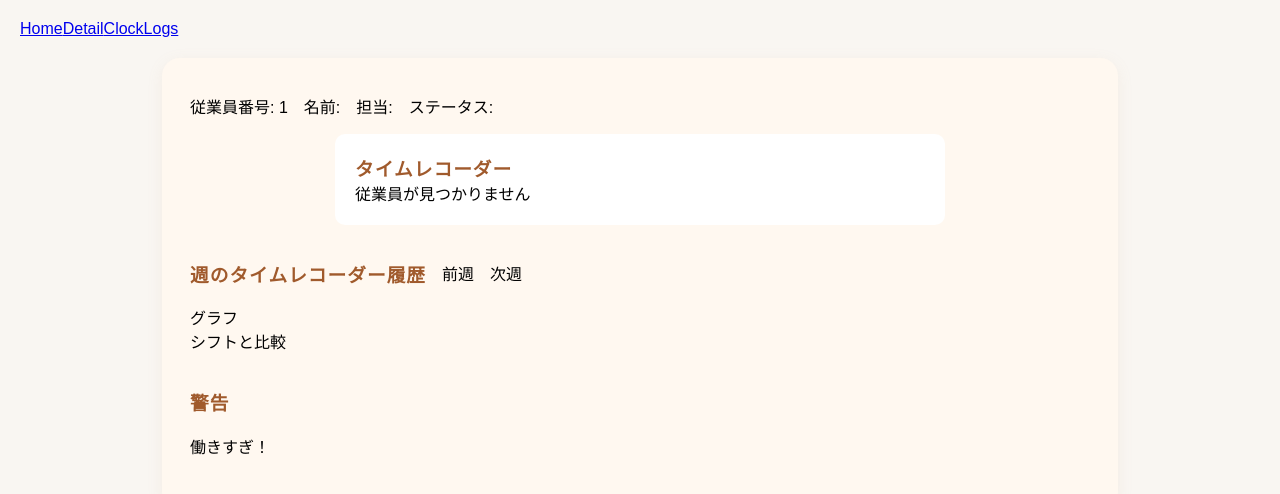
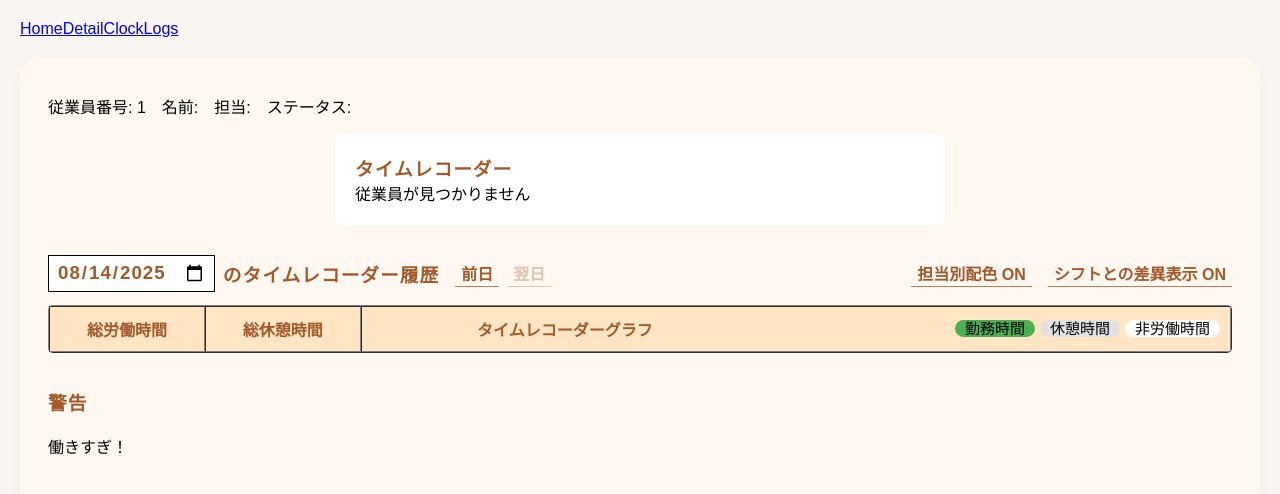
Before and after one commit to megumi-seki/brush-up-challenge, a React (Vite) app: page /detail/1/1 in a window 1280 px wide. Shown: the top 494 px of the page. Built offline with nearby package versions, Linux system fonts and the light colour scheme.

Commit message:
feature:show graph on detail page

```diff
--- /dev/null
+++ b/src/components/ClockLogTable.tsx
@@ -0,0 +1,116 @@
+import { useNavigate } from "react-router-dom";
+import type { GroupedTimeRecorderType } from "../types";
+import getEmpNameById from "../hooks/getEmpNameById";
+import getDiffsTitleFromMillis from "../hooks/getDiffsTitleFromMillis";
+import formatTimeFromMillis from "../hooks/formatTimeFromMillis";
+import Graph from "./Graph";
+import getMatchedShift from "../hooks/getMatchedShift";
+import GraphTimeLine from "./GraphTimeLine";
+import RoleColorExplanation from "./RoleColorExplanation";
+
+type ClockLogTableProps = {
+  groupedRecords: GroupedTimeRecorderType[];
+  selectedDateString: string;
+  showRoleWithColor: boolean;
+  showDiffs: boolean;
+  withName: boolean;
+};
+
+const ClockLogTable = ({
+  groupedRecords,
+  selectedDateString,
+  showRoleWithColor,
+  showDiffs,
+  withName,
+}: ClockLogTableProps) => {
+  const navigate = useNavigate();
+  const today = new Date();
+  const formattedToday = new Date(today).toISOString().split("T")[0];
+  const workDurationDifferenceTitle = (record: GroupedTimeRecorderType) =>
+    getDiffsTitleFromMillis({
+      emp_id: record.emp_id,
+      recordDurationMillis: record.work_duration_millis,
+      key: "work_duration_millis",
+      selectedDateString: selectedDateString,
+    });
+  const breakDurationDifferenceTitle = (record: GroupedTimeRecorderType) =>
+    getDiffsTitleFromMillis({
+      emp_id: record.emp_id,
+      recordDurationMillis: record.break_duration_millis,
+      key: "break_duration_millis",
+      selectedDateString: selectedDateString,
+    });
+
+  return (
+    <table border={1}>
+      <thead>
+        <tr>
+          {withName && <th className="logs-th">名前</th>}
+          <th className="logs-th">総労働時間</th>
+          <th className="logs-th">総休憩時間</th>
+          <th className="logs-th">
+            <div className="grid grid-cols-2">
+              <span>タイムレコーダーグラフ</span>
+              <RoleColorExplanation showRoleWithColor={showRoleWithColor} />
+            </div>
+          </th>
+        </tr>
+      </thead>
+      <tbody>
+        {groupedRecords.map((record) => (
+          <tr key={record.emp_id}>
+            {withName && (
+              <td
+                className="with-hover"
+                onClick={() =>
+                  navigate(`/detail/${record.emp_id}/${formattedToday}`)
+                }
+              >
+                {getEmpNameById(record.emp_id)}
+              </td>
+            )}
+            <td
+              title={
+                showDiffs ? workDurationDifferenceTitle(record) : undefined
+              }
+              className={
+                showDiffs && workDurationDifferenceTitle(record) ? "diff" : ""
+              }
+            >
+              {formatTimeFromMillis(record.work_duration_millis)}
+            </td>
+            <td
+              title={
+                showDiffs ? breakDurationDifferenceTitle(record) : undefined
+              }
+              className={
+                showDiffs && breakDurationDifferenceTitle(record) ? "diff" : ""
+              }
+            >
+              {formatTimeFromMillis(record.break_duration_millis)}
+            </td>
+            <td className="px-small">
+              <div className="graph-wrapper">
+                <Graph
+                  record={record}
+                  matchedShift={getMatchedShift({
+                    selectedDateString: selectedDateString,
+                    emp_id: record.emp_id,
+                  })}
+                  showRoleWithColor={showRoleWithColor}
+                  showDiffs={showDiffs}
+                />
+                <GraphTimeLine
+                  record={record}
+                  showRoleWithColor={showRoleWithColor}
+                />
+              </div>
+            </td>
+          </tr>
+        ))}
+      </tbody>
+    </table>
+  );
+};
+
+export default ClockLogTable;
--- a/src/components/ClockLogTableBody.tsx
+++ /dev/null
@@ -1,92 +0,0 @@
-import { useNavigate } from "react-router-dom";
-import type { GroupedTimeRecorderType } from "../types";
-import getEmpNameById from "../hooks/getEmpNameById";
-import getDiffsTitleFromMillis from "../hooks/getDiffsTitleFromMillis";
-import formatTimeFromMillis from "../hooks/formatTimeFromMillis";
-import Graph from "./Graph";
-import getMatchedShift from "../hooks/getMatchedShift";
-import GraphTimeLine from "./GraphTimeLine";
-
-type ClockLogTableBodyProps = {
-  groupedRecords: GroupedTimeRecorderType[];
-  selectedDateString: string;
-  showRoleWithColor: boolean;
-  showDiffs: boolean;
-};
-
-const ClockLogTableBody = ({
-  groupedRecords,
-  selectedDateString,
-  showRoleWithColor,
-  showDiffs,
-}: ClockLogTableBodyProps) => {
-  const navigate = useNavigate();
-  const today = new Date();
-  const formattedToday = new Date(today).toISOString().split("T")[0];
-  const workDurationDifferenceTitle = (record: GroupedTimeRecorderType) =>
-    getDiffsTitleFromMillis({
-      emp_id: record.emp_id,
-      recordDurationMillis: record.work_duration_millis,
-      key: "work_duration_millis",
-      selectedDateString: selectedDateString,
-    });
-  const breakDurationDifferenceTitle = (record: GroupedTimeRecorderType) =>
-    getDiffsTitleFromMillis({
-      emp_id: record.emp_id,
-      recordDurationMillis: record.break_duration_millis,
-      key: "break_duration_millis",
-      selectedDateString: selectedDateString,
-    });
-
-  return (
-    <tbody>
-      {groupedRecords.map((record) => (
-        <tr key={record.emp_id}>
-          <td
-            className="with-hover"
-            onClick={() =>
-              navigate(`/detail/${record.emp_id}/${formattedToday}`)
-            }
-          >
-            {getEmpNameById(record.emp_id)}
-          </td>
-          <td
-            title={showDiffs ? workDurationDifferenceTitle(record) : undefined}
-            className={
-              showDiffs && workDurationDifferenceTitle(record) ? "diff" : ""
-            }
-          >
-            {formatTimeFromMillis(record.work_duration_millis)}
-          </td>
-          <td
-            title={showDiffs ? breakDurationDifferenceTitle(record) : undefined}
-            className={
-              showDiffs && breakDurationDifferenceTitle(record) ? "diff" : ""
-            }
-          >
-            {formatTimeFromMillis(record.break_duration_millis)}
-          </td>
-          <td className="px-small">
-            <div className="graph-wrapper">
-              <Graph
-                record={record}
-                matchedShift={getMatchedShift({
-                  selectedDateString: selectedDateString,
-                  emp_id: record.emp_id,
-                })}
-                showRoleWithColor={showRoleWithColor}
-                showDiffs={showDiffs}
-              />
-              <GraphTimeLine
-                record={record}
-                showRoleWithColor={showRoleWithColor}
-              />
-            </div>
-          </td>
-        </tr>
-      ))}
-    </tbody>
-  );
-};
-
-export default ClockLogTableBody;
--- a/src/pages/ClockLogs.tsx
+++ b/src/pages/ClockLogs.tsx
@@ -2,12 +2,10 @@ import { useNavigate } from "react-router-dom";
 import getRecordsByDate from "../hooks/getRecordsByDate";
 import groupRecordsById from "../hooks/groupRecordsById";
 import { useState } from "react";
-import RoleColorExplanation from "../components/RoleColorExplanation";
 import ClockLogTableTitle from "../components/ClockLogTableTitle";
-import ClockLogTableBody from "../components/ClockLogTableBody";
+import ClockLogTable from "../components/ClockLogTable";
 
 const ClockLogs = () => {
-  const today = new Date();
   const navigate = useNavigate();
   // 別ブランチ feature-detail-page TODO: 個人ページ: タイムレコーダー→〇日のタイムレコーダー履歴（文字 メモも表示）＋ グラフ
   //                                           →シフトとの差異　（優先度高）
@@ -17,6 +15,7 @@ const ClockLogs = () => {
   // 別ブランチ  TODO: clocklogspage　表示順のソート（優先度低）
 
   // 別ブランチ　TODO: そう休憩時間と総労働時間、再表示オフでも表示されるから直す（優先度中） ✓
+  const today = new Date();
   const [showRoleWithColor, setShowRoleWithColor] = useState(false);
   const [showDiffs, setShowDiffs] = useState(false);
   const [selectedDateString, setSelectedDateString] = useState(
@@ -38,27 +37,13 @@ const ClockLogs = () => {
         showDiffs={showDiffs}
         setShowDiffs={setShowDiffs}
       />
-      <table border={1}>
-        <thead>
-          <tr>
-            <th className="logs-th">名前</th>
-            <th className="logs-th">総労働時間</th>
-            <th className="logs-th">総休憩時間</th>
-            <th className="logs-th">
-              <div className="grid grid-cols-2">
-                <span>タイムレコーダーグラフ</span>
-                <RoleColorExplanation showRoleWithColor={showRoleWithColor} />
-              </div>
-            </th>
-          </tr>
-        </thead>
-        <ClockLogTableBody
-          groupedRecords={groupedRecords}
-          selectedDateString={selectedDateString}
-          showRoleWithColor={showRoleWithColor}
-          showDiffs={showDiffs}
-        />
-      </table>
+      <ClockLogTable
+        groupedRecords={groupedRecords}
+        selectedDateString={selectedDateString}
+        showRoleWithColor={showRoleWithColor}
+        showDiffs={showDiffs}
+        withName={true}
+      />
       <button className="btn ml-auto" onClick={() => navigate("/")}>
         ホーム画面に戻る
       </button>
--- a/src/pages/Detail.tsx
+++ b/src/pages/Detail.tsx
@@ -2,6 +2,10 @@ import { useEffect, useState } from "react";
 import { useParams } from "react-router-dom";
 import TimeRecorderForm from "../components/TimeRecorderForm";
 import type { Employee } from "../types";
+import ClockLogTableTitle from "../components/ClockLogTableTitle";
+import ClockLogTable from "../components/ClockLogTable";
+import getRecordsByDate from "../hooks/getRecordsByDate";
+import groupRecordsById from "../hooks/groupRecordsById";
 
 const Detail = () => {
   const { empId, weekStart, compare } = useParams();
@@ -20,8 +24,25 @@ const Detail = () => {
     }
   }, [empId]);
 
+  const today = new Date();
+  const [showRoleWithColor, setShowRoleWithColor] = useState(false);
+  const [showDiffs, setShowDiffs] = useState(false);
+  const [selectedDateString, setSelectedDateString] = useState(
+    today.toISOString().split("T")[0]
+  );
+
+  const recordsOfSelectedDate = getRecordsByDate({
+    datetimeString: selectedDateString,
+    key: "time_records",
+  });
+  const filteredRecords = recordsOfSelectedDate.filter(
+    (record) => record.emp_id === empId
+  );
+  const groupedRecord = groupRecordsById(filteredRecords);
+  console.log(groupedRecord);
+
   const pageContent = (
-    <div className="container">
+    <div className="container-large">
       <div className="flex gap-medium">
         <span>従業員番号: {empId}</span>
         <span>名前: {employeee?.name}</span>
@@ -33,13 +54,21 @@ const Detail = () => {
         <TimeRecorderForm empId={empId} />
       </div>
       <div>
-        <div className="flex gap-medium align-center">
-          <h3>週のタイムレコーダー履歴</h3>
-          <span>前週</span>
-          <span>次週</span>
-        </div>
-        <div>グラフ</div>
-        <div>シフトと比較</div>
+        <ClockLogTableTitle
+          selectedDateString={selectedDateString}
+          setSelectedDateString={setSelectedDateString}
+          showRoleWithColor={showRoleWithColor}
+          setShowRoleWithColor={setShowRoleWithColor}
+          showDiffs={showDiffs}
+          setShowDiffs={setShowDiffs}
+        />
+        <ClockLogTable
+          groupedRecords={groupedRecord}
+          selectedDateString={selectedDateString}
+          showRoleWithColor={showRoleWithColor}
+          showDiffs={showDiffs}
+          withName={false}
+        />
       </div>
       <div>
         <h3>警告</h3>
```
